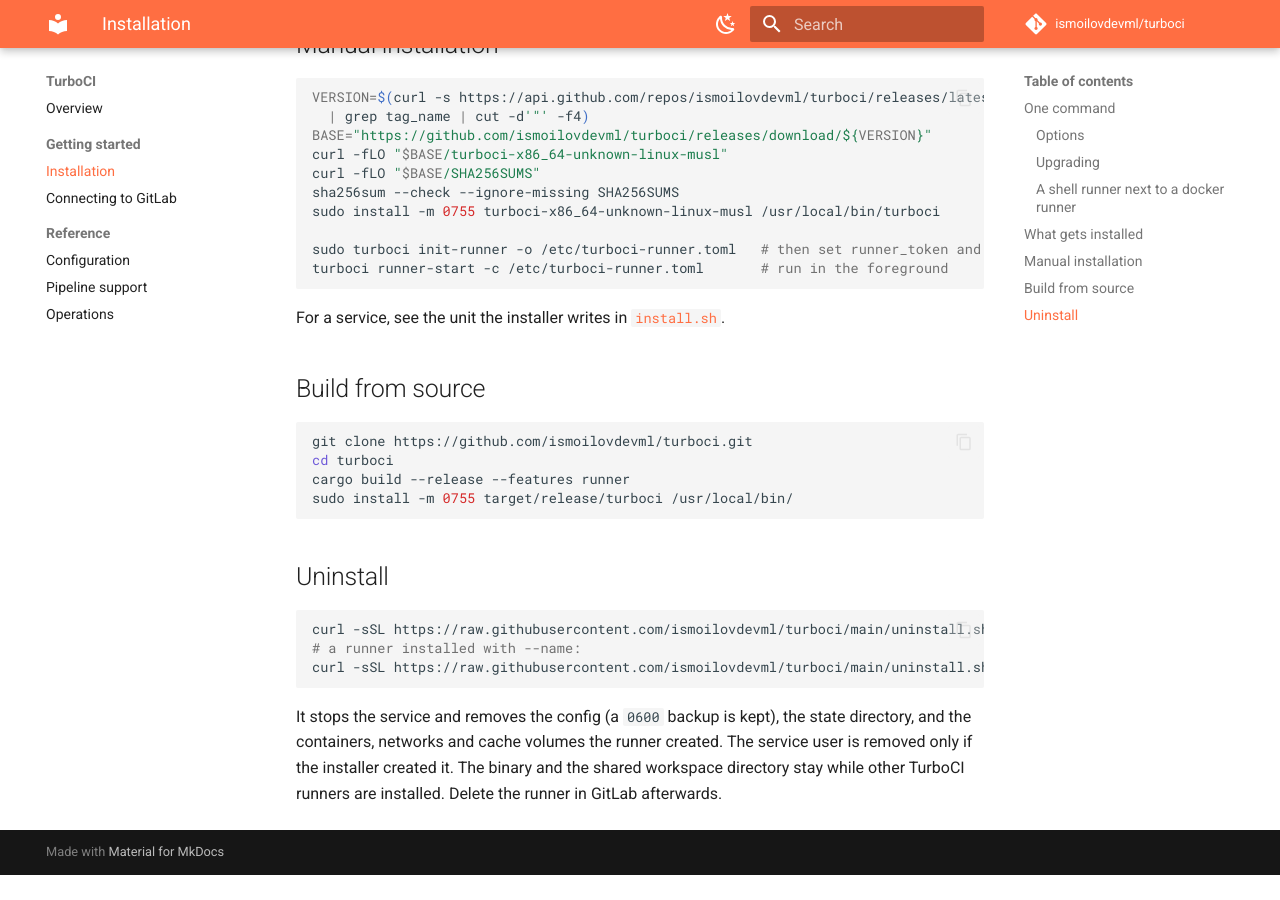
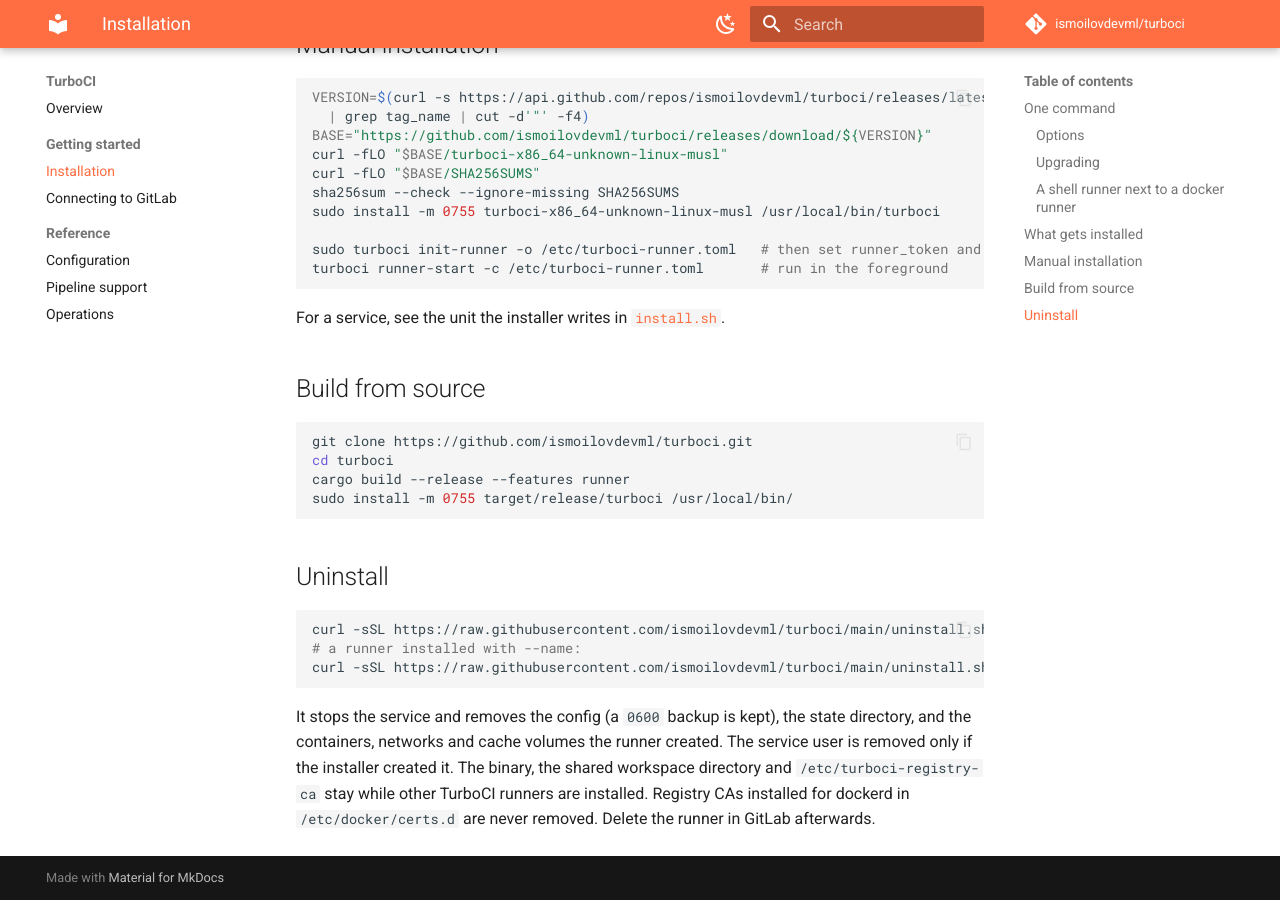
Before and after one commit to ismoilovdevml/turboci, an MkDocs documentation site: the page built from docs/installation.md, in a window 1280 px wide and 900 px high, scrolled down 3401 px. Built offline with MkDocs 1.6.1 and Material for MkDocs 9.7.7, drawn with Linux system fonts in a browser that asks for light colours; comment, search, counter and statistics services are not loaded; before the commit the page ends 4276 px from its top, so only the background shows below that.

Commit message:
Remove the registry CA copies when the last runner is uninstalled
install.sh --registry-ca copies each CA to /etc/turboci-registry-ca and
to /etc/docker/certs.d. uninstall.sh now removes TurboCI's directory
when no other runner is installed, as it is shared by all of them, and
names the hosts whose CAs it leaves in /etc/docker/certs.d for dockerd.

```diff
--- a/docs/installation.md
+++ b/docs/installation.md
@@ -154,5 +154,7 @@
 It stops the service and removes the config (a `0600` backup is kept), the
 state directory, and the containers, networks and cache volumes the runner
 created. The service user is removed only if the installer created it. The
-binary and the shared workspace directory stay while other TurboCI runners
-are installed. Delete the runner in GitLab afterwards.
+binary, the shared workspace directory and `/etc/turboci-registry-ca` stay
+while other TurboCI runners are installed. Registry CAs installed for dockerd
+in `/etc/docker/certs.d` are never removed. Delete the runner in GitLab
+afterwards.
```
Also changed, not shown: 1 other file.
